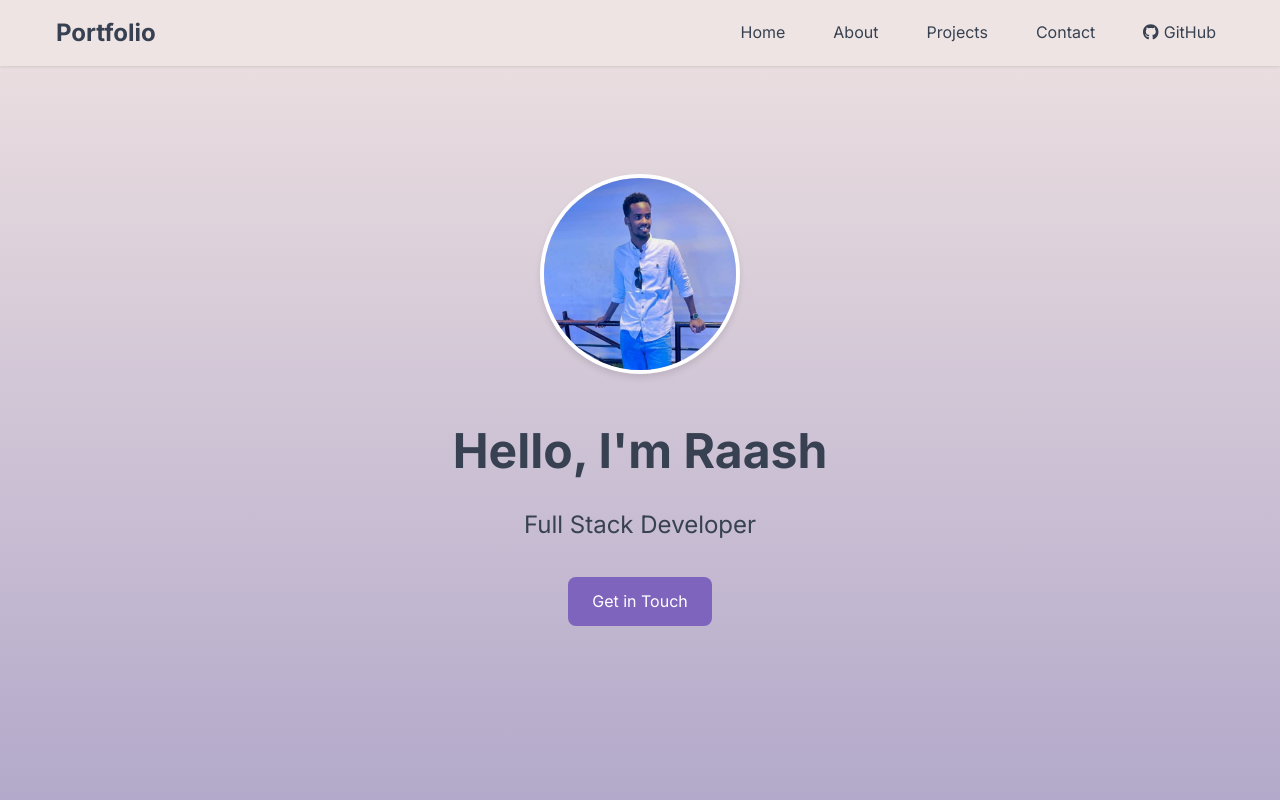
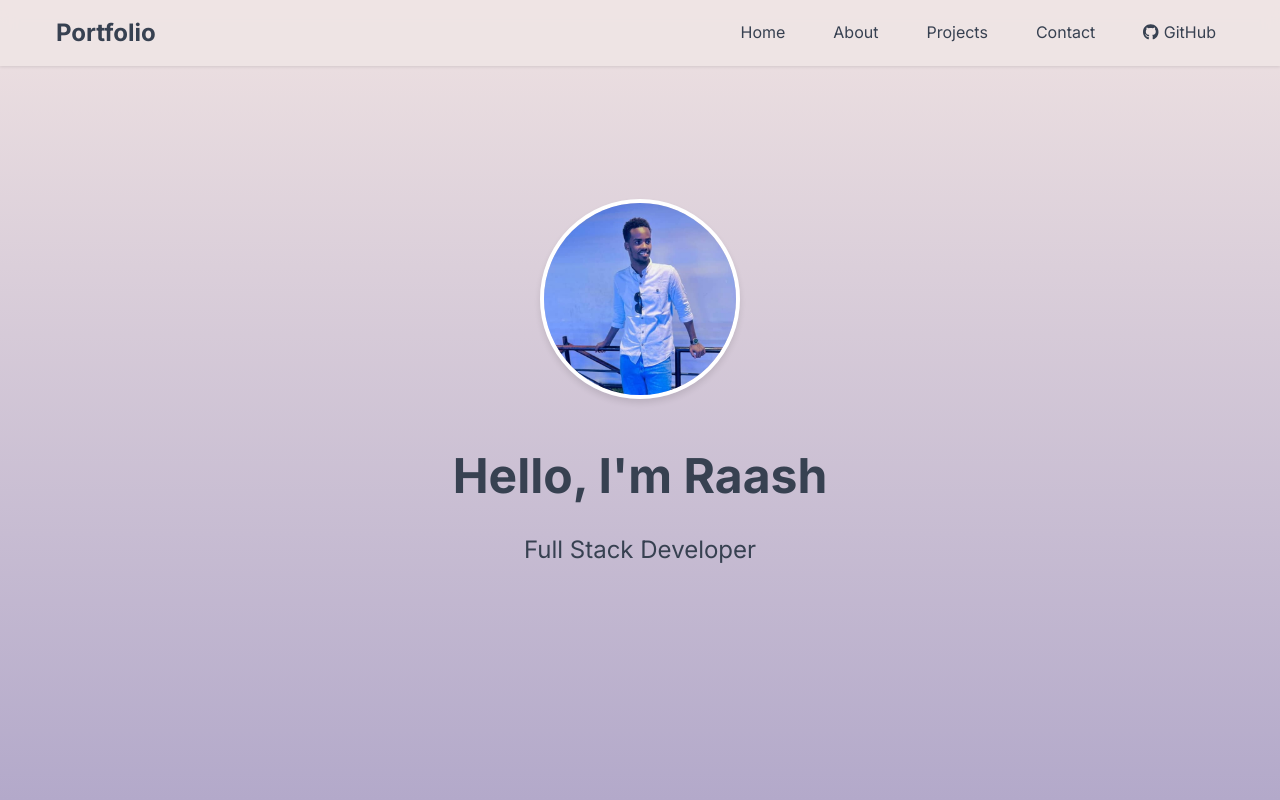
Before and after one commit to Raash12/Ptofile, a React (Vite) app: page / in a window 1280 px wide. Shown: the top 800 px of the page. Built offline with nearby package versions, Linux system fonts and the light colour scheme.

Commit message:
Delete Button Get in Touch

```diff
--- a/src/pages/Home.jsx
+++ b/src/pages/Home.jsx
@@ -15,7 +15,7 @@ const Home = () => {
           />
           <h1 className="hero-title">Hello, I'm Raash</h1>
           <p className="hero-subtitle">Full Stack Developer</p>
-          <a href="contact" className="button">Get in Touch</a>
+
         </div>
       </div>
 
```
